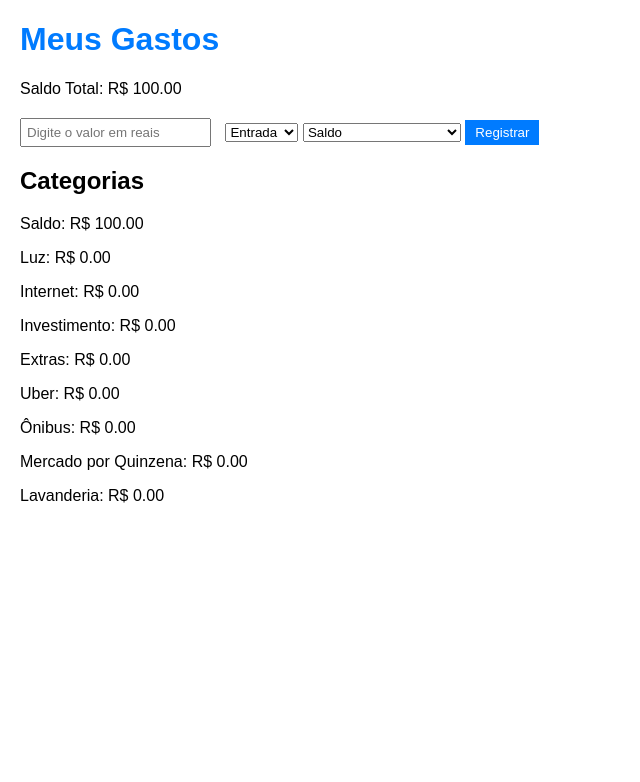
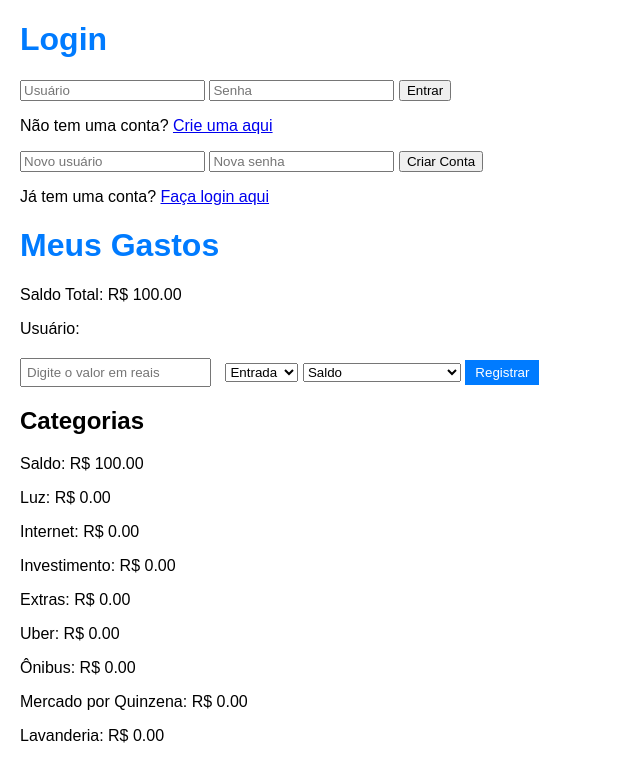
Before and after one commit to joaosarruf/gastosweb, a plain HTML site: page index.html in a window 1280 px wide. Shown: the whole page, without its empty margins (0-640 px from the left). Drawn offline with Linux system fonts and the light colour scheme.

Commit message:
Update index.html

```diff
--- a/index.html
+++ b/index.html
@@ -1,14 +1,33 @@
 <!DOCTYPE html>
 <html>
 <head>
-    <title>Meu Site</title>
+    <title>Meu Site - Login</title>
     <meta name="viewport" content="width=device-width, initial-scale=1.0">
     <link rel="stylesheet" type="text/css" href="style.css">
 </head>
 <body>
+    <h1>Login</h1>
+    <div class="login-form">
+        <input type="text" id="username" placeholder="Usuário">
+        <input type="password" id="password" placeholder="Senha">
+        <button onclick="fazerLogin()">Entrar</button>
+        <p class="register-link">Não tem uma conta? <a href="#" onclick="mostrarRegistro()">Crie uma aqui</a></p>
+    </div>
+
+    <!-- Formulário de Registro (adicionado posteriormente via JavaScript) -->
+    <div class="register-form">
+        <input type="text" id="new-username" placeholder="Novo usuário">
+        <input type="password" id="new-password" placeholder="Nova senha">
+        <button onclick="criarConta()">Criar Conta</button>
+        <p class="login-link">Já tem uma conta? <a href="#" onclick="mostrarLogin()">Faça login aqui</a></p>
+    </div>
+
+    <!-- Página Principal (adicionada posteriormente via JavaScript) -->
+    <div class="pagina-principal">
         <h1>Meus Gastos</h1>
         <div class="saldo">
             <p>Saldo Total: R$ <span id="saldo_total">100.00</span></p>
+            <p>Usuário: <span id="username-display"></span></p>
         </div>
         <div class="gastos">
             <input type="number" id="valor_input" placeholder="Digite o valor em reais">
@@ -41,6 +60,8 @@
             <p>Mercado por Quinzena: R$ <span id="mercado_quinzena">0.00</span></p>
             <p>Lavanderia: R$ <span id="lavanderia">0.00</span></p>
         </div>
+    </div>
+
     <script src="script.js"></script>
 </body>
 </html>
```
Lines whose indentation alone changed are shown as unchanged.
